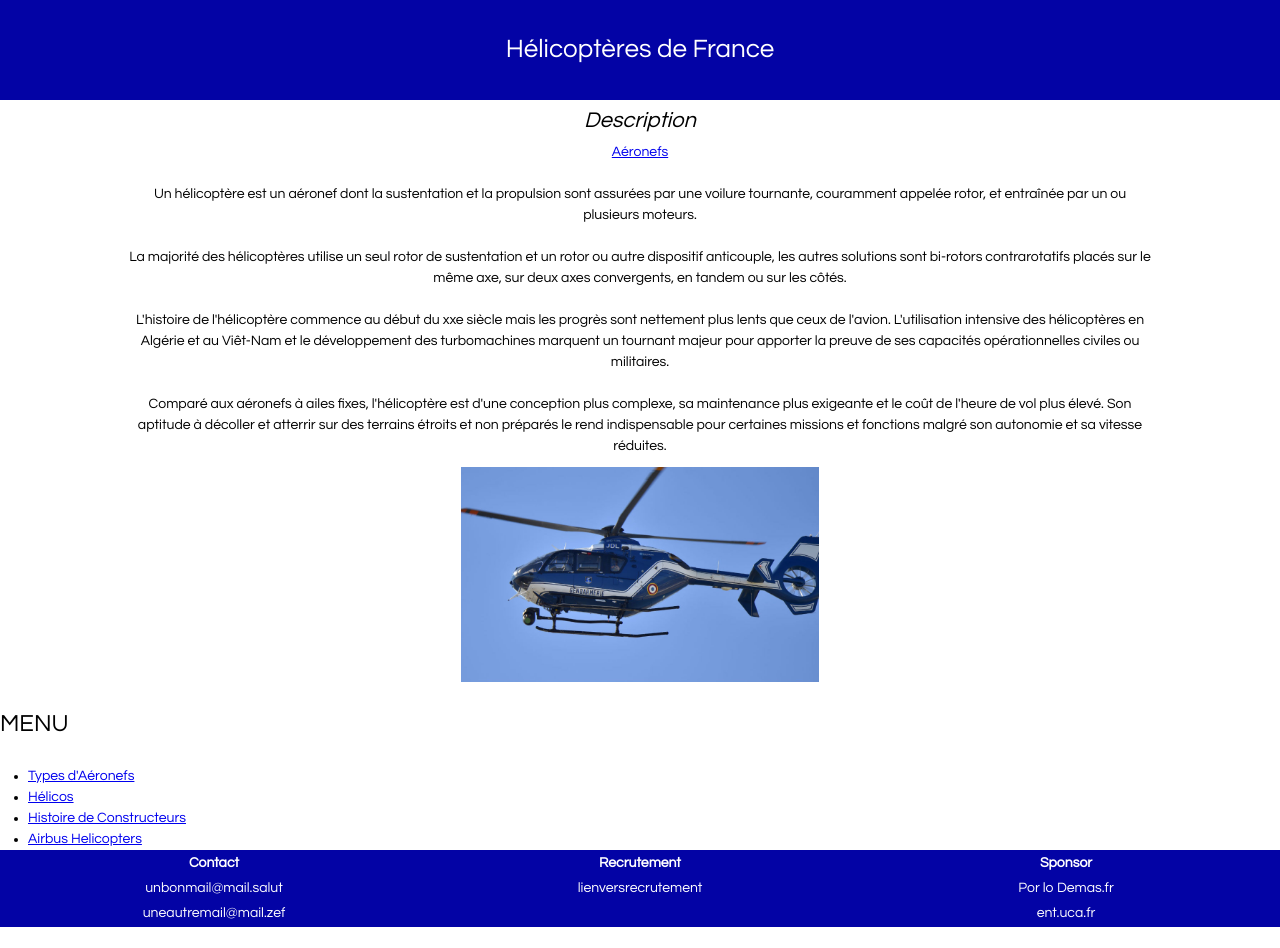
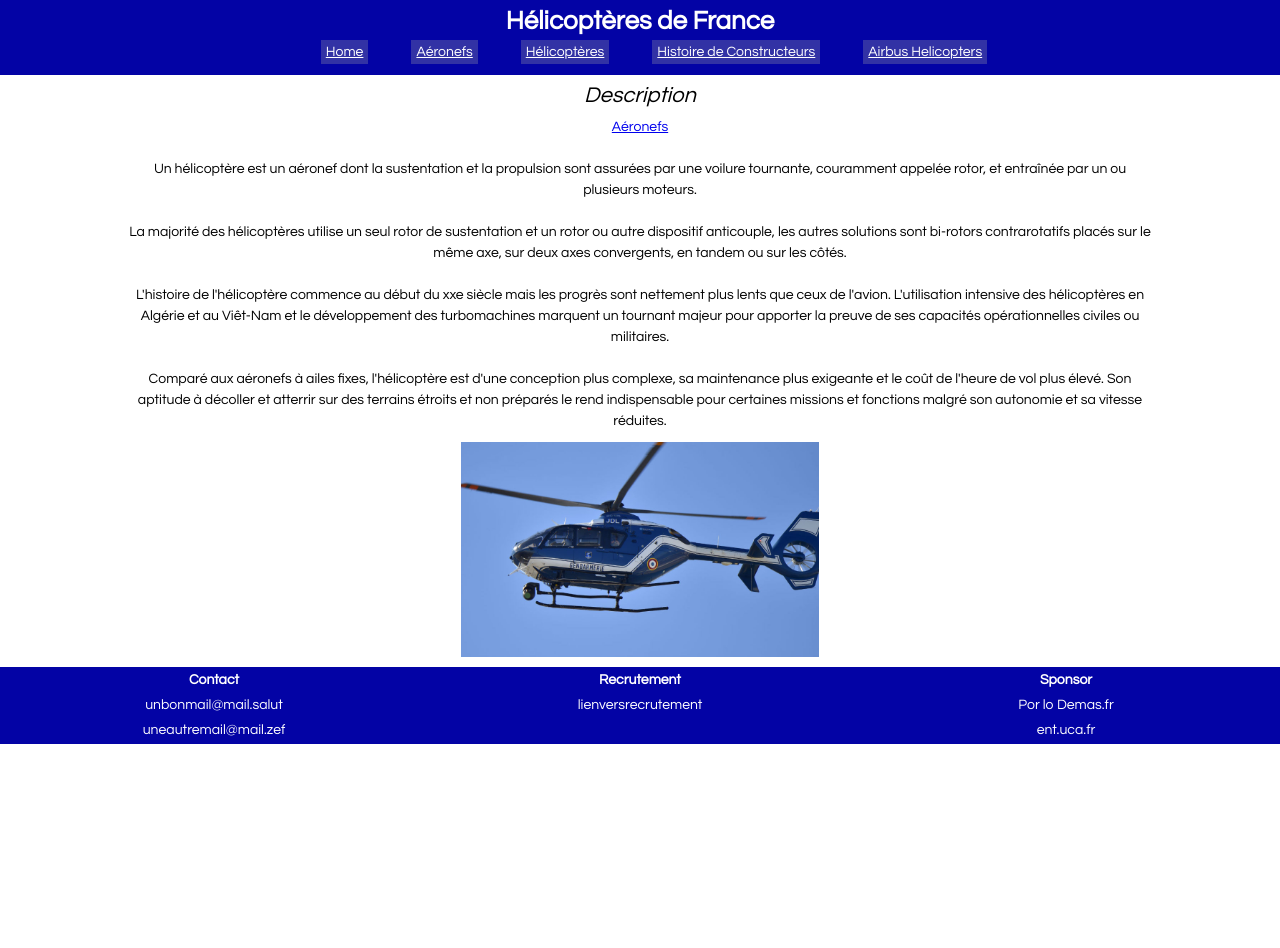
Before and after one commit to nico111111/github, a plain HTML site: page frontPage.html in a window 1280 px wide. After the commit the page ends 800 px from the top, so only its background shows below. Drawn offline with Linux system fonts and the light colour scheme.

Commit message:
amelioration des menu et flexbox

```diff
--- a/CSS/cssFullSite.css
+++ b/CSS/cssFullSite.css
@@ -21,6 +21,7 @@ body{
 
 .imageHelico
 {
+  margin: 10px;
   width: 35%;
   height: 35%;
 }
@@ -30,6 +31,28 @@ body{
   text-align: center;
   margin-left: 10%;
   margin-right: 10%;
+}
+
+.flextest{
+  display: flex;
+  flex-direction: line;
+  flex-wrap: wrap;
+  align-items: center;
+  justify-content: space-around;
+}
+
+.flextest ul li{
+  display: inline;
+}
+
+.flextest ul li a{
+  padding: 5px;
+  background-color: rgb(50, 50, 165);
+  margin: 20px;
+}
+
+.flextest a:hover{
+  background-color: rgb(0, 100, 0);
 }
 
 .articleIntro img
@@ -57,18 +80,21 @@ body{
 }
 
 .banniere{
+  top: 0;
+  position: sticky;
   width: 100%;
   height: 100%;
-  min-height: 100px;
+  min-height: 75px;
   background-color: rgb(3, 3, 165);
   color: white;
 }
 
 .banniere a{
-  color: white;
+  color: inherit;
 }
 
 .banniere h1{
+  position: relative;
   text-align: center;
-  padding-top: 28px;
+  margin: auto;
 }
--- a/frontPage.html
+++ b/frontPage.html
@@ -1,4 +1,5 @@
 <!DOCTYPE html>
+<!--http://lmbp.uca.fr/~barrel/TP2/-->
 <html>
   <head>
     <meta charset="utf-8" />
@@ -8,9 +9,23 @@
   </head>
   <body>
 
-    <div class="banniere">
-      <h1>Hélicoptères de France</h1>
-    </div>
+    <header class="banniere">
+
+      <h1><strong>Hélicoptères de France</strong></h1>
+
+      <nav class="flextest">
+        <ul class="test2" id="menu_horizontal">
+          <li><a href="frontPage.html">Home</a></li>
+          <li><a href="page2.html">Aéronefs</a></li>
+          <li><a href="page3.html">Hélicoptères</a></li>
+          <li><a href="page4.html">Histoire de Constructeurs</a></li>
+          <li><a href="https://www.airbus.com/helicopters.html">Airbus Helicopters</a></li>
+        </ul>
+      </nav>
+
+    </header>
+
+
 
     <article class="articleIntro">
 
@@ -50,16 +65,7 @@
 
     </article>
 
-    <h2 class="test1"> MENU </h2>
-
-    <ul id="menu_horizontal">
-      <li><a href="page2.html">Types d'Aéronefs</a></li>
-      <li><a href="page3.html">Hélicos</a></li>
-      <li><a href="page4.html">Histoire de Constructeurs</a></li>
-      <li><a href="https://www.airbus.com/helicopters.html">Airbus Helicopters</a></li>
-    </ul>
-
-    <div class="banniereEnBas">
+    <footer class="banniereEnBas">
       <table>
         <tr>
           <th>Contact</th>
@@ -77,6 +83,6 @@
           <td>ent.uca.fr</td>
         </tr>
       </table>
-    </div>
+    </footer>
   </body>
 </html>
```
Also changed, not shown: page2.html (+17 -13 lines), page3.html (+15 -12 lines), page4.html (+15 -11 lines), page5.html (deleted, +0 -9 lines).
